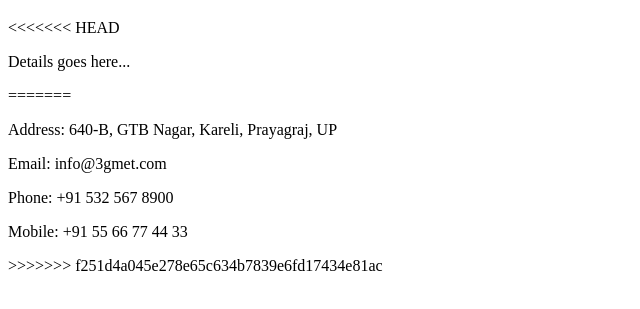
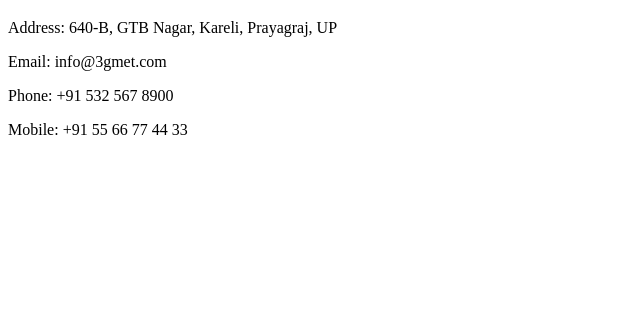
Before and after one commit to FuzailSiddiqui/git-seven, a plain HTML site: page index.html in a window 1280 px wide. Shown: the part 61-370 px from the top of the page, without its empty margins (0-640 px from the left). Drawn offline with Linux system fonts and the light colour scheme.

Commit message:
index.html file was updated

```diff
--- a/index.html
+++ b/index.html
@@ -7,13 +7,9 @@
 </head>
 <body>
     <h1>Home</h1>
-<<<<<<< HEAD
-    <p>Details goes here...</p>
-=======
     <p>Address: 640-B, GTB Nagar, Kareli, Prayagraj, UP</p>
     <p>Email: info@3gmet.com</p>
     <p>Phone: +91 532 567 8900</p>
     <p>Mobile: +91 55 66 77 44 33</p>
->>>>>>> f251d4a045e278e65c634b7839e6fd17434e81ac
 </body>
 </html>
```
